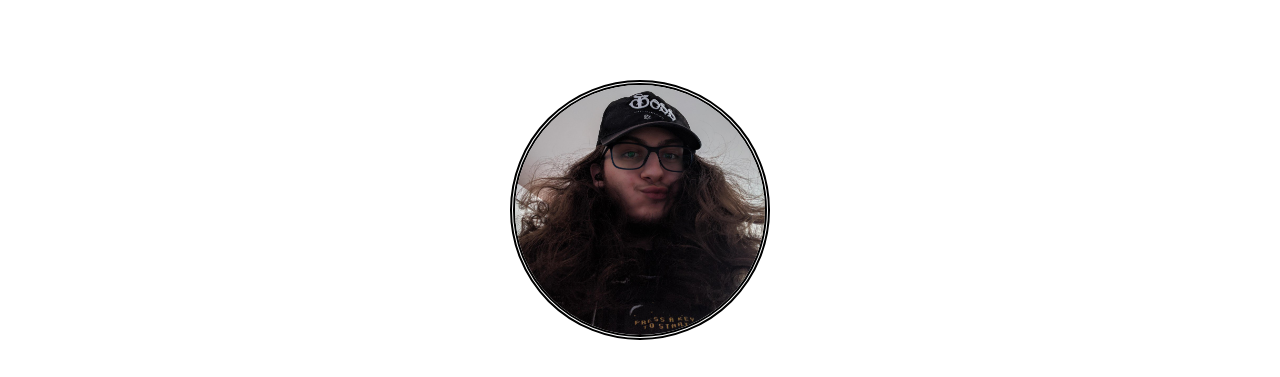
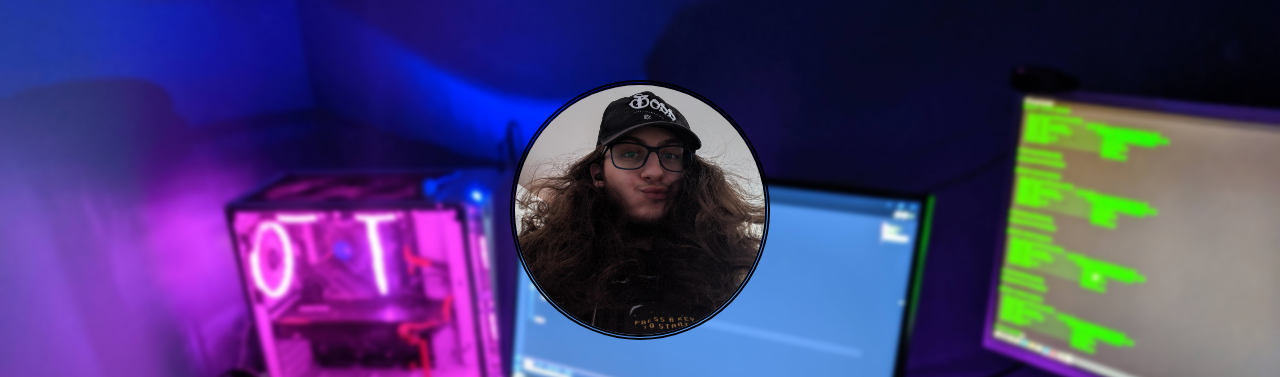
Before and after one commit to KelvinFochesato/ABOUT-ME, a plain HTML site: page index2.html in a window 1280 px wide. Shown: the top 377 px of the page. Drawn offline with nearby package versions, Linux system fonts and the light colour scheme; the site is published under a folder, as on GitHub Pages, so addresses that start at the root find nothing.

Commit message:
commit update css

```diff
--- a/visual/styles2.css
+++ b/visual/styles2.css
@@ -1,5 +1,5 @@
 body {
-    background-image: url(/media/back.jpg);
+    background-image: url(../media/back.jpg);
     background-repeat: no-repeat;
     background-size: cover;
     background-position: center;
```
